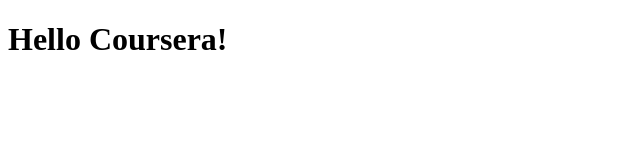
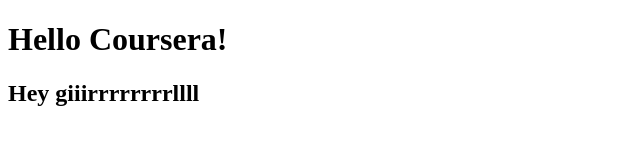
Before and after one commit to WiggyWamWam/CourseraTest, a plain HTML site: page index.html in a window 1280 px wide. Shown: the whole page, without its empty margins (0-640 px from the left). Drawn offline with Linux system fonts and the light colour scheme.

Commit message:
Hey girrrrl

```diff
--- a/index.html
+++ b/index.html
@@ -7,5 +7,6 @@
 </head>
 <body>
 <h1>Hello Coursera!</h1>
+<h2>Hey giiirrrrrrrrllll</h2>
 </body>
 </html>
```
